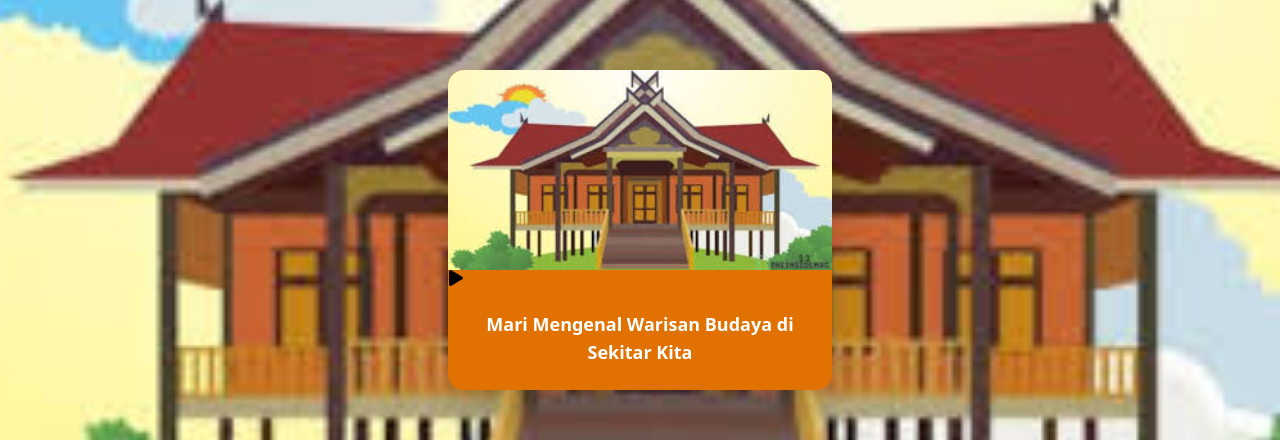
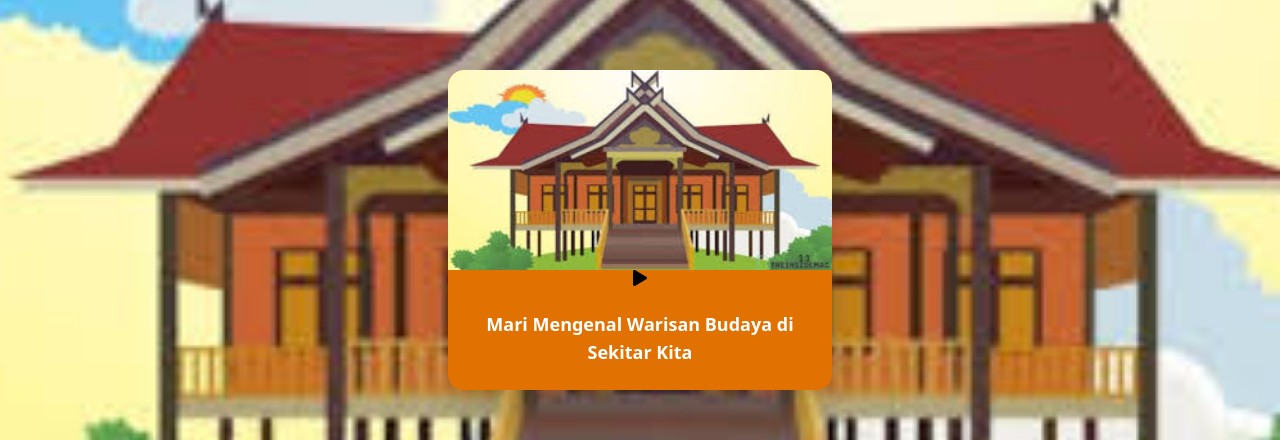
Before and after one commit to salman-ctrl/media-ajar, a React (Vite) app: page /home in a window 1280 px wide. Shown: the part 206-646 px from the top of the page. Built offline with nearby package versions, Linux system fonts and the light colour scheme.

Commit message:
edit halaman home

```diff
--- a/src/Component/Home.jsx
+++ b/src/Component/Home.jsx
@@ -10,11 +10,10 @@ const Home = () => {
         >
             <Navbar />
             <div className='w-full h-full flex justify-center items-center'>
-                <div className='h-80 w-96 bg-amber-600 rounded-2xl shadow-2xl overflow-hidden flex flex-col hover:scale-110 transition-all duration-700'>
+                <div className=' h-80 relative w-96 bg-amber-600 rounded-2xl shadow-2xl overflow-hidden flex flex-col hover:scale-110 transition-all duration-700'>
                     <img src={bg} alt="" className='h-50 w-full object-cover relative' />
-                    <div>
+                    <div className='absolutes inset-0 flex justify-center'>
                         <FaPlay />
-
                     </div>
 
                     <div className='p-6 flex flex-col items-center text-center'>
```
